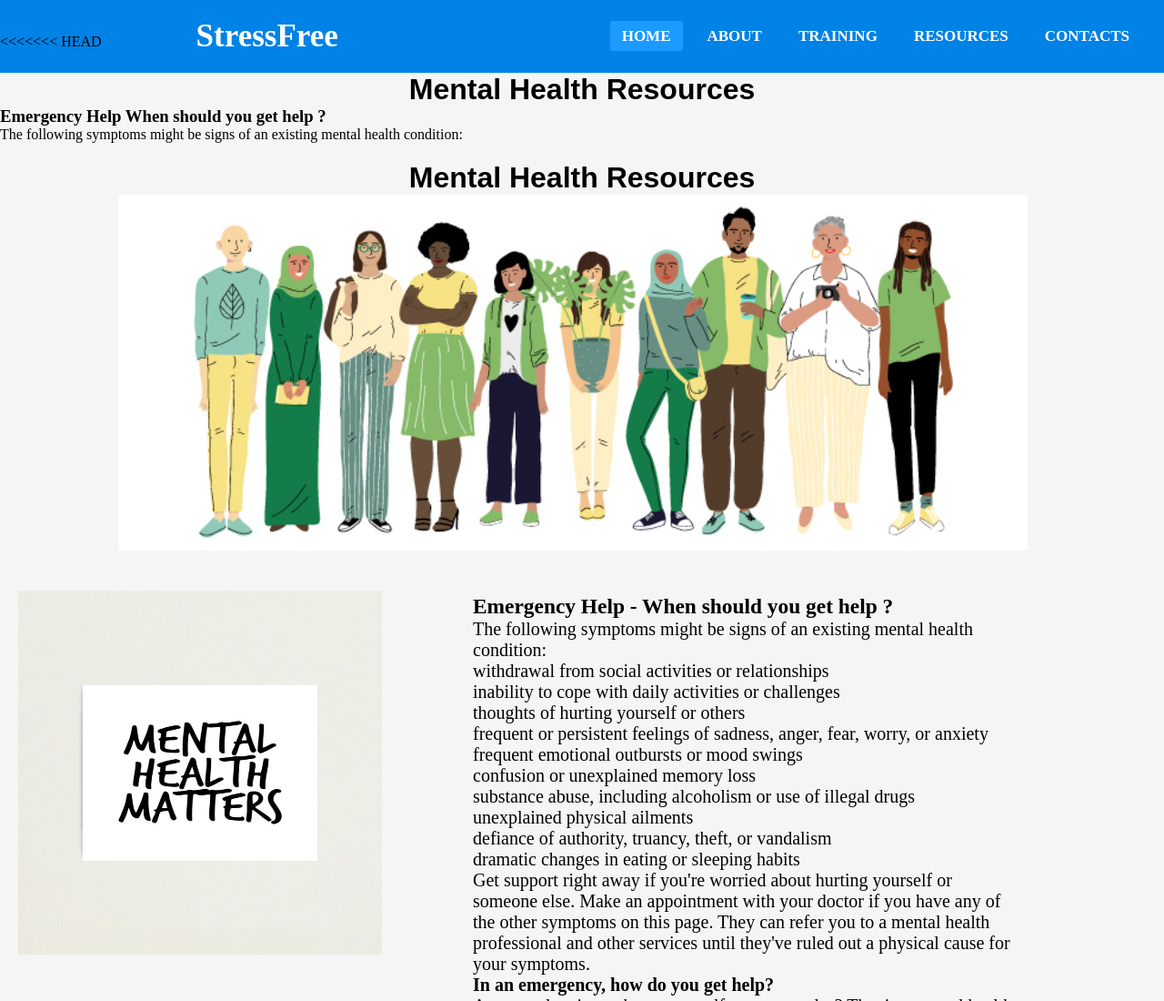
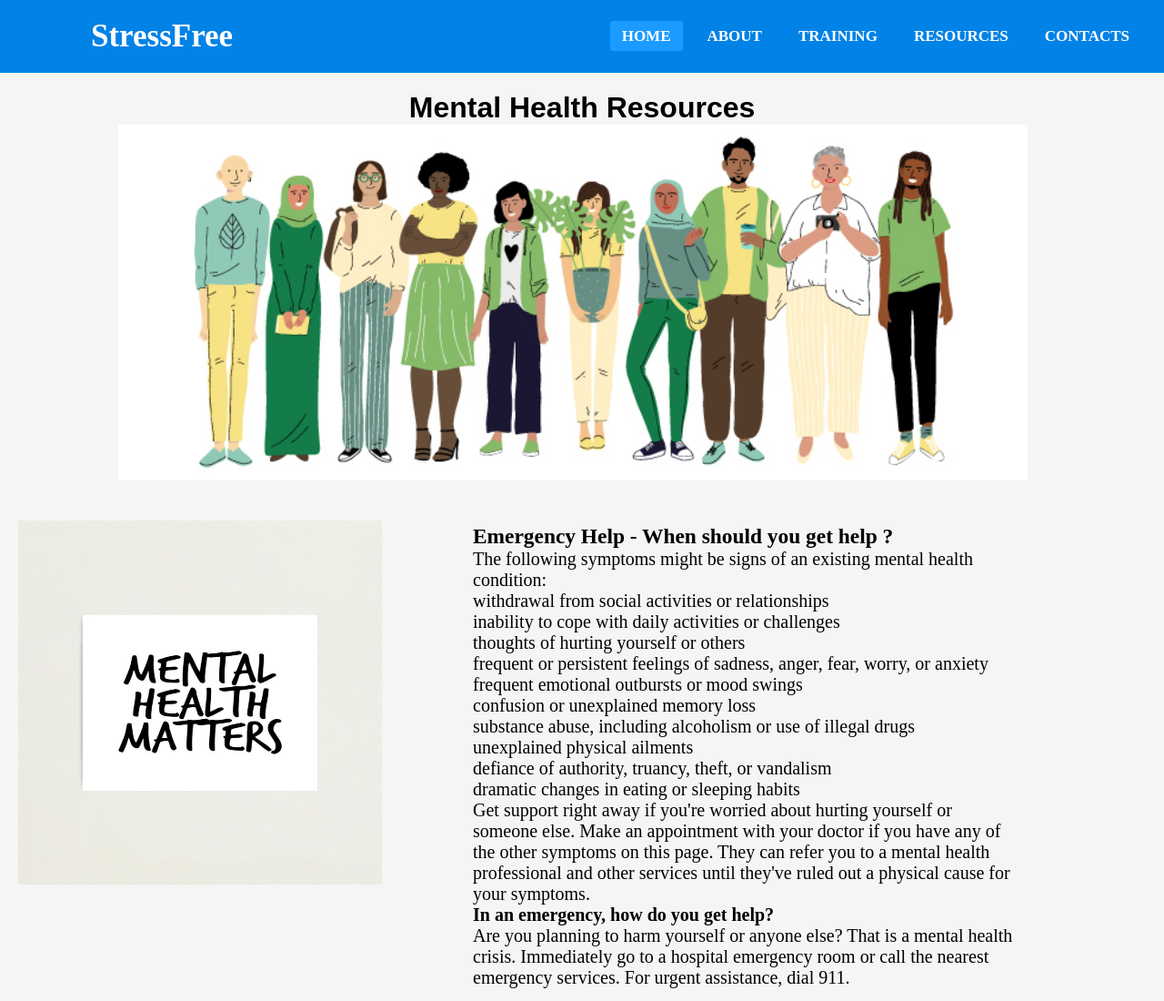
Before and after one commit to Karuu-01/STRESS-FREE, a plain HTML site: page resources.html in a window 1280 px wide. Shown: the top 1100 px of the page at 91% size. Drawn offline with Linux system fonts and the light colour scheme.

Commit message:
make changes

```diff
--- a/resources.html
+++ b/resources.html
@@ -16,7 +16,6 @@
         <label for="check" class="checkbtn">
       <i class="fas fa-bars"></i>
     </label>
-<<<<<<< HEAD
     <label class="logo">StressFree</label>
       <ul>
           <li><a class="active" href="dev.html">Home</a></li>
@@ -26,14 +25,6 @@
           <li><a href="div.html">Contacts</a></li>
       </ul>
     </nav>
-    <div class="resources-content">
-    <h1>Mental Health Resources</h1>
-    </div>
-
-    <div>
-      <h3>Emergency Help <span>When should you get help ?</span></h3>
-      <p>
-        The following symptoms might be signs of an existing mental health condition:</p>
     <main>
         <div class="resources-content">
             <h1>Mental Health Resources</h1>
```
